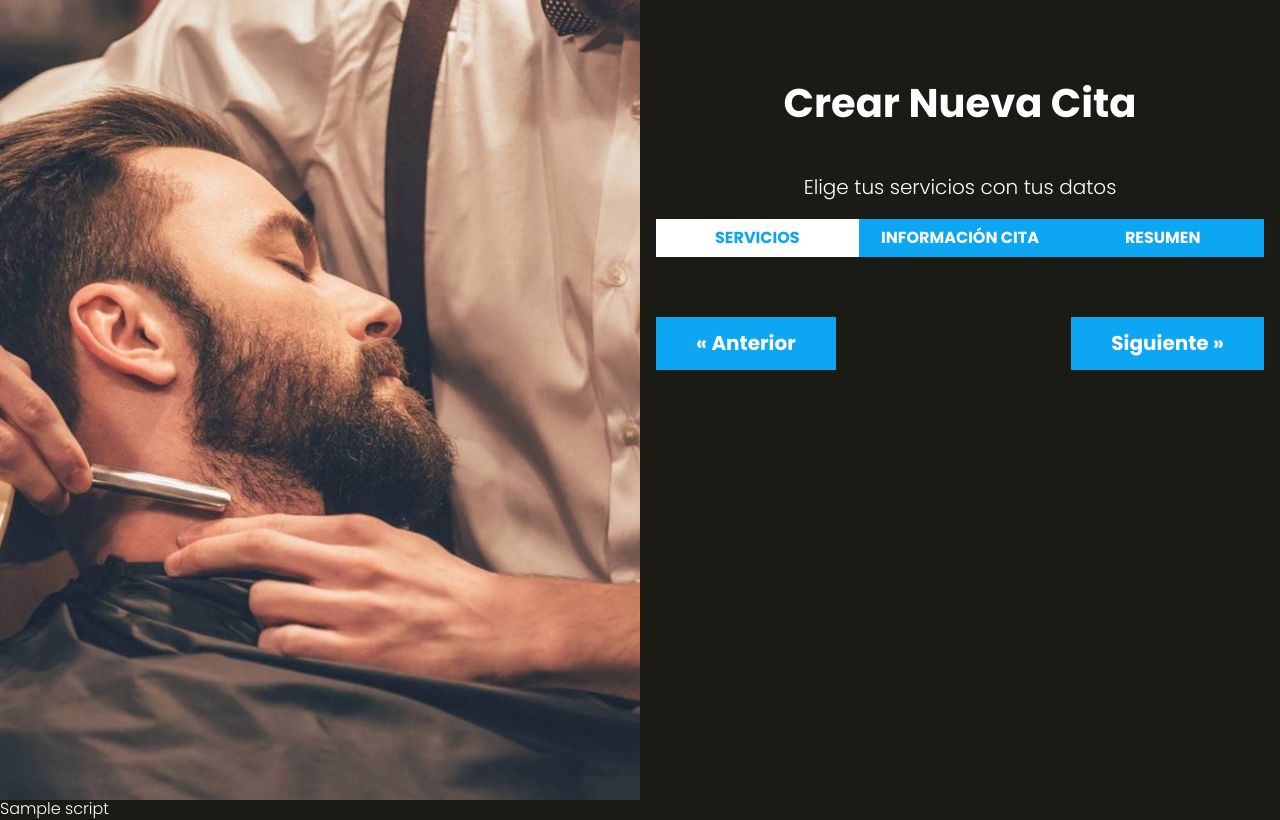
After one commit to DavBN/AppSalon, a PHP site: the page made by views/cita/index.php in a window 1280 px wide. The commit adds this page. Run offline with PHP 8.4, Linux system fonts and the light colour scheme; the template is opened without the code that fills it: most values are stand-ins (such as "Sample title", 1, 10 or a date in 2020).

Commit message:
Login terminado, botones terminados con funciones javascript funcionando, datos de citas funcionando

```diff
--- a/src/scss/componentes/_formulario.scss
+++ b/src/scss/componentes/_formulario.scss
@@ -20,5 +20,11 @@
         padding: calc(v.$separacion / 4);
         border-radius: 1rem;
 
+        &:disabled{
+            background-color: lighten(v.$negro, 30% );
+            color: v.$blanco;
+            cursor: not-allowed;
+        }
+
     }
 }
--- a/src/scss/componentes/_index.scss
+++ b/src/scss/componentes/_index.scss
@@ -2,3 +2,5 @@
 @forward 'botones';
 @forward 'acciones';
 @forward 'alertas';
+@forward 'tabs';
+@forward 'paginacion';
--- /dev/null
+++ b/src/scss/componentes/_paginacion.scss
@@ -0,0 +1,18 @@
+@use 'base/variables' as v;
+@use 'base/mixins' as m;
+
+.paginacion{
+    padding: v.$separacion 0;
+
+    @include m.telefono {
+        display: flex;
+        justify-content: space-between;
+    }
+    button {
+        margin: 0 0 1rem 0;
+    }
+}
+
+.ocultar {
+    visibility: hidden;
+}
--- /dev/null
+++ b/src/scss/componentes/_tabs.scss
@@ -0,0 +1,32 @@
+@use 'base/variables' as v;
+@use 'base/mixins' as m;
+
+
+.tabs {
+      @include m.tablet {
+         display:flex;
+      }
+
+    button {
+        background-color: v.$azul;
+        border: none;
+        color: v.$blanco;
+        padding: 1rem;
+        display: block;
+        width: 100%;
+        margin-bottom: 1rem;
+        text-transform: uppercase;
+        font-weight: v.$bold;
+        transition: background-color 300ms ease;
+
+        &:hover{
+            cursor: pointer;
+            background-color: darken(v.$azul, 10%);
+        }
+
+        &.actual {
+            background-color: v.$blanco;
+            color: v.$azul;
+        }
+    }
+}
--- /dev/null
+++ b/src/scss/layout/_cita.scss
@@ -0,0 +1,17 @@
+.seccion {
+    padding: 5rem 0;
+    display: none;
+
+    .text-center {
+        text-align: center;
+    }
+
+}
+
+.mostrar {
+    display: block;
+}
+
+.ocultar {
+    display: none;
+}
--- a/src/scss/layout/_index.scss
+++ b/src/scss/layout/_index.scss
@@ -1 +1,3 @@
 @forward 'UI';
+@forward 'cita';
+@forward 'servicios';
--- /dev/null
+++ b/src/scss/layout/_servicios.scss
@@ -0,0 +1,41 @@
+@use 'base/variables' as v;
+@use 'base/mixins' as m;
+
+.listado-servicios{
+    display: grid;
+    gap: 2rem;
+    @include m.tablet {
+        @include m.grid(2, 2rem);
+    }
+
+    .servicio{
+       background-color: v.$blanco;
+       padding: 3rem;
+       border-radius: 1rem;
+       transition-property: transform;
+       transition-duration: 300ms ;
+       text-align: center;
+
+       &.seleccionado {
+        background-color: v.$azul;
+        p {
+            color: v.$blanco;
+        }
+       }
+
+       &:hover {
+        transform: scale(1.1);
+       }
+
+       p {
+        color: v.$negro;
+        margin: 0 0 calc(v.$separacion / 4) 0;
+       }
+       .precio-servicio {
+        color: v.$azul;
+        font-weight: v.$bold;
+        font-size: 3rem;
+        margin: 0;
+       }
+    }
+}
--- /dev/null
+++ b/views/cita/index.php
@@ -0,0 +1,64 @@
+<h1 class="nombre-pagina">Crear Nueva Cita</h1>
+<p class="descripcion-pagina">Elige tus servicios con tus datos</p>
+
+<div id="app">
+    <nav class="tabs">
+        <button class="actual" type="button" data-paso="1">Servicios</button>
+        <button type="button" data-paso="2">Información cita</button>
+        <button type="button" data-paso="3">Resumen</button>
+    </nav>
+
+    <div id="paso-1" class="seccion">
+        <h2>Servicios</h2>
+        <p class="text-center">Elige tus servicios a continuación</p>
+        <div id="servicios" class="listado-servicios"></div>
+    </div>
+    <div id="paso-2" class="seccion">
+        <h2>Tus datos y cita</h2>
+        <p class="text-center">Coloca tus datos y fecha de cita</p>
+
+        <form class="formulario">
+            <div class="campo">
+                <label for="nombre">Nombre</label>
+                <input id="nombre" type="text" placeholder="Tu nombre" value="<?php echo $nombre; ?>" disabled />
+            </div>
+
+            <div class="campo">
+                <label for="nombre">Fecha</label>
+                <input id="fecha" type="date" />
+            </div>
+
+            <div class="campo">
+                <label for="nombre">Hora</label>
+                <input id="hora" type="time" />
+            </div>
+        </form>
+    </div>
+    <div id="paso-3" class="seccion">
+        <h2>Resumen</h2>
+        <p class="text-center">Verifica que la información sea corrrecta</p>
+
+    </div>
+
+    <div class="paginacion">
+        <button
+        id="anterior"
+        class="boton"
+        >&laquo; Anterior </button>
+
+        <button
+        id="siguiente"
+        class="boton"
+        >Siguiente &raquo; </button>
+    </div>
+
+</div>
+
+<?php
+   $script = "
+
+   <script src='build/js/app.js'></script>
+   ";
+
+
+?>
--- a/views/layout.php
+++ b/views/layout.php
@@ -17,6 +17,9 @@
         </div>
     </div>
 
+    <?php
+      echo $script ?? '';
+    ?>
 
 </body>
 
```
Also changed, not shown: controllers/APIController.php (added, +11 -0 lines), controllers/CitaController.php (added, +20 -0 lines), models/Servicio.php (added, +19 -0 lines), public/index.php (+8 -0 lines), src/js/app.js (+147 -0 lines), public/build/css/app.css, public/build/js/app.js, 1 other file.
